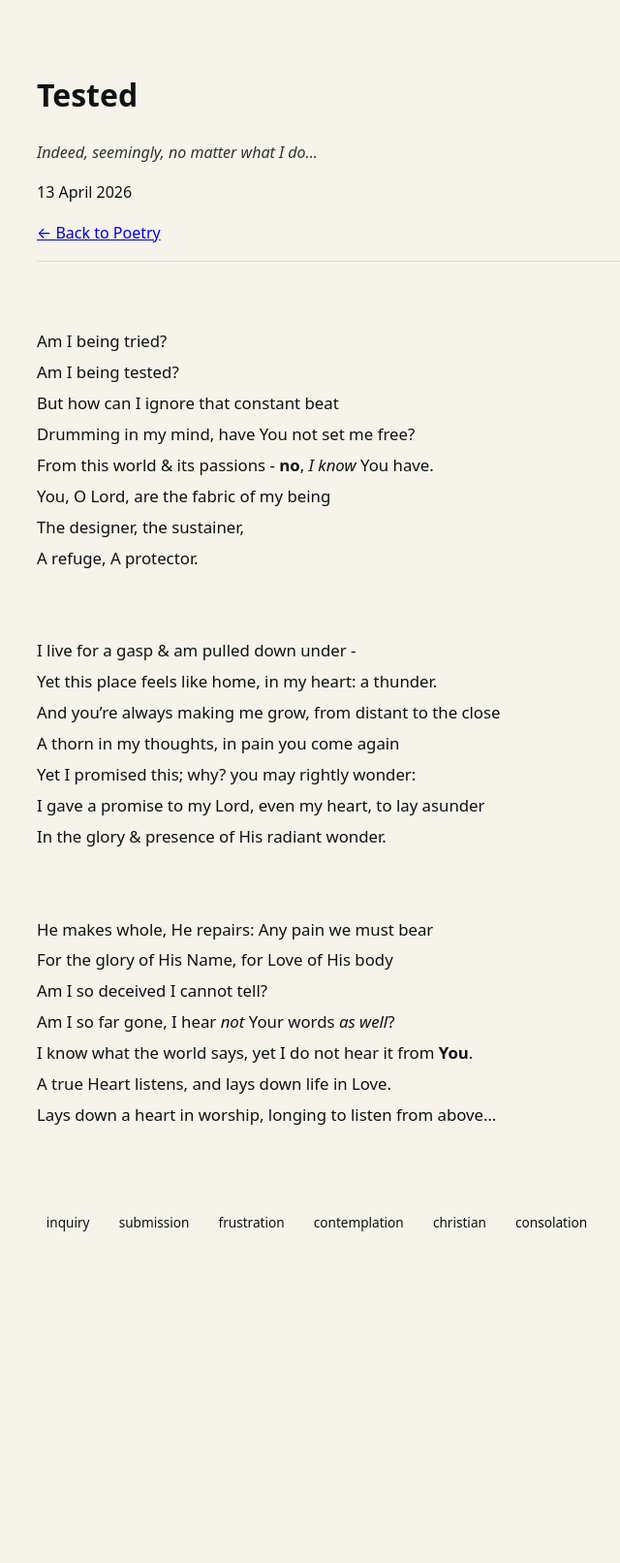
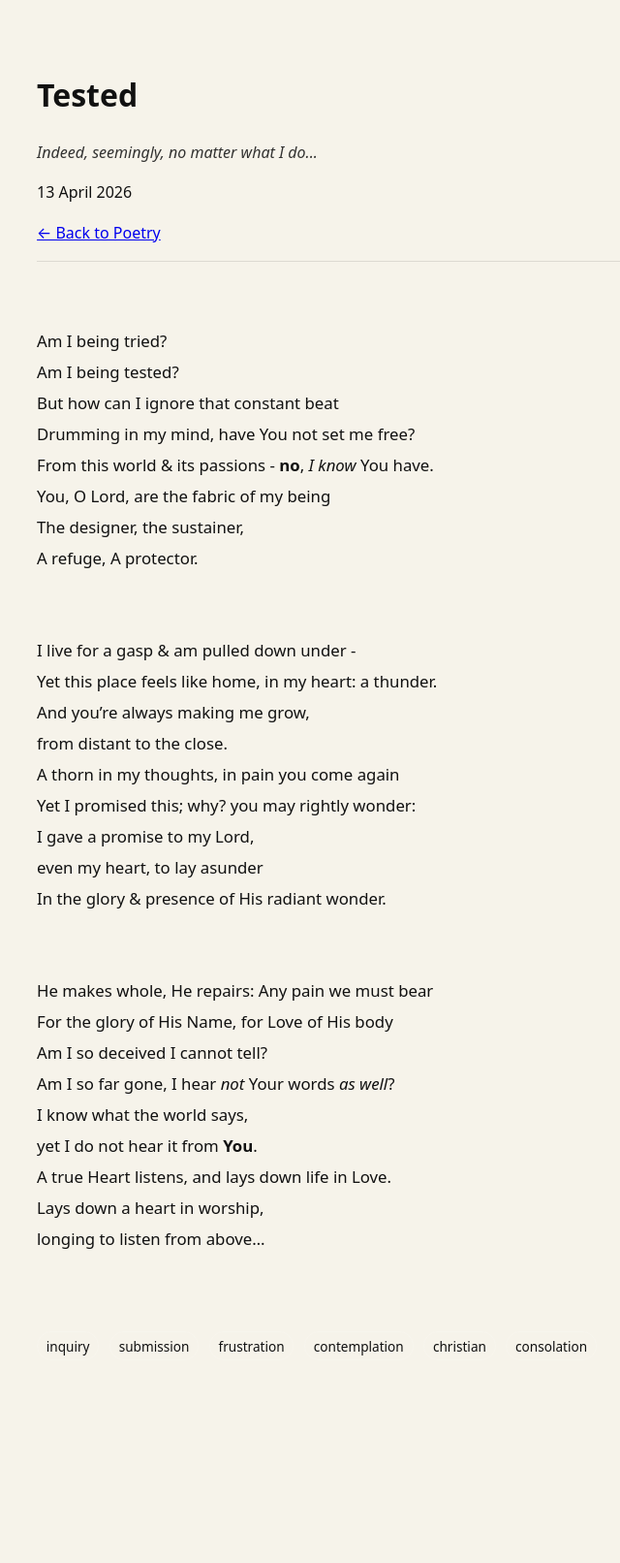
Before and after one commit to Wagz28/Wagz28.github.io, a Jekyll site: the page built from _poems/tested.md, in a window 1280 px wide. Shown: the whole page at 97% size, without its empty margins (172-812 px from the left). Built offline with Jekyll 4.4.1, drawn with Linux system fonts in a browser that asks for light colours; before the commit the page ends 1484 px from its top, so only the background shows below that.

Commit message:
Poetic corrections 2

```diff
--- a/_poems/tested.md
+++ b/_poems/tested.md
@@ -16,16 +16,20 @@ A refuge, A protector.
 
 I live for a gasp & am pulled down under -
 Yet this place feels like home, in my heart: a thunder.
-And you're always making me grow, from distant to the close
+And you're always making me grow,
+from distant to the close.
 A thorn in my thoughts, in pain you come again
 Yet I promised this; why? you may rightly wonder:
-I gave a promise to my Lord, even my heart, to lay asunder
+I gave a promise to my Lord,
+even my heart, to lay asunder
 In the glory & presence of His radiant wonder.
 
 He makes whole, He repairs: Any pain we must bear
 For the glory of His Name, for Love of His body
 Am I so deceived I cannot tell?
 Am I so far gone, I hear _not_ Your words _as well_?
-I know what the world says, yet I do not hear it from **You**.
+I know what the world says,
+yet I do not hear it from **You**.
 A true Heart listens, and lays down life in Love.
-Lays down a heart in worship, longing to listen from above...
+Lays down a heart in worship,
+longing to listen from above...
```
